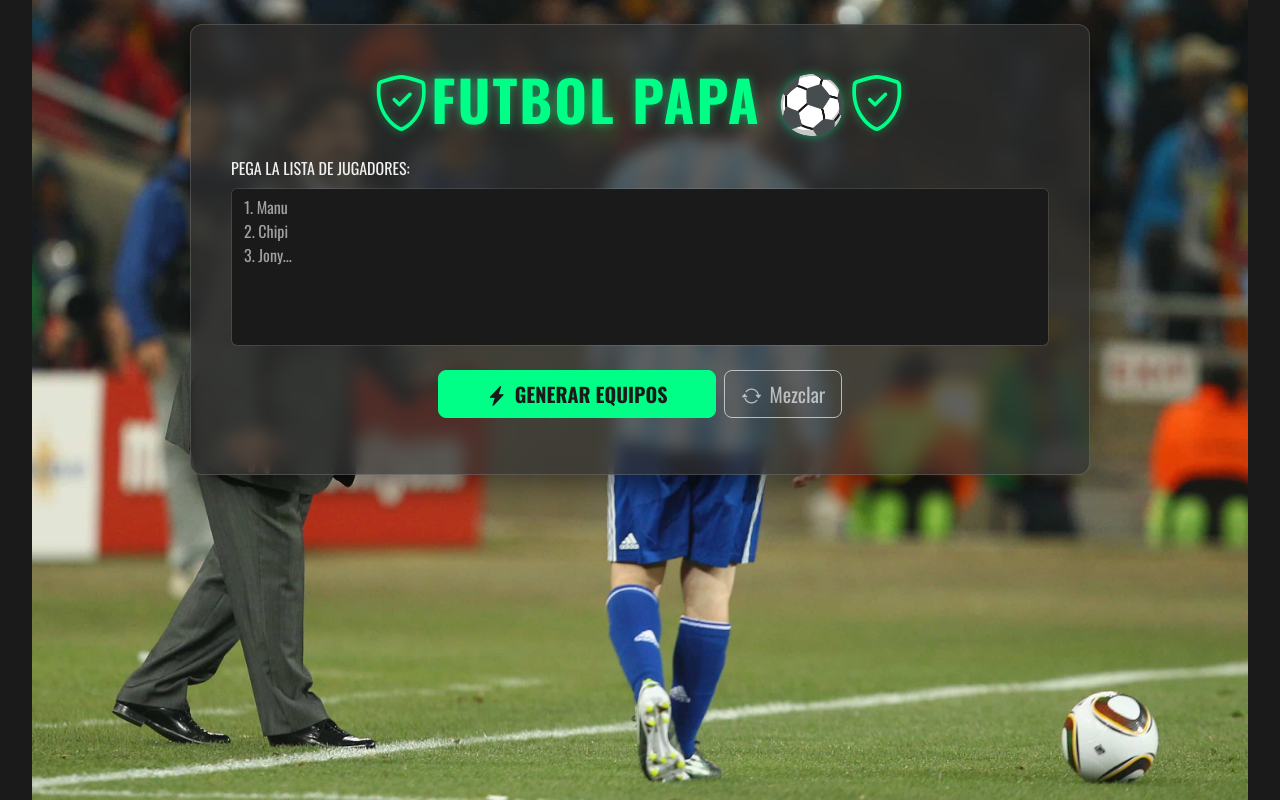
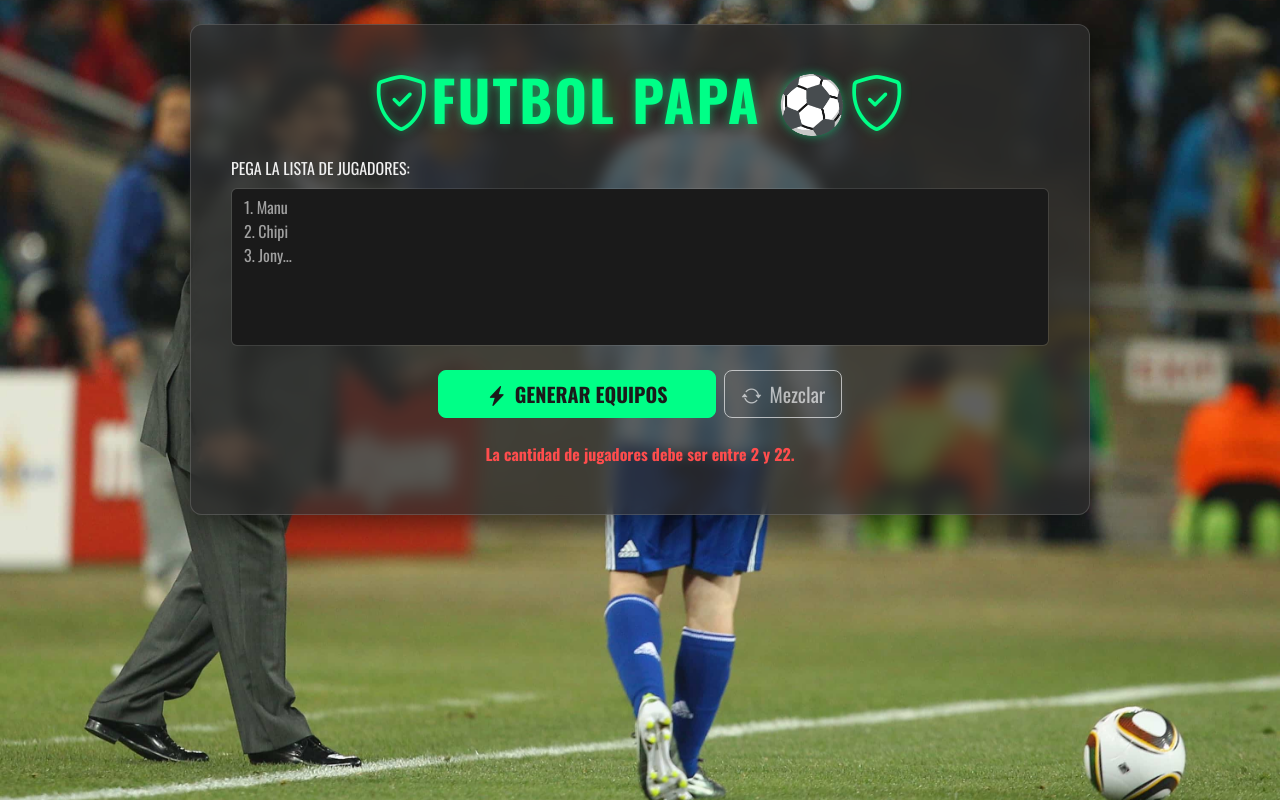
Before and after one commit to tomasgallas/armador-equipos, a plain HTML site: page index.html in a window 1280 px wide. Both pictures are taken after a click on the button "GENERAR EQUIPOS". Drawn offline with nearby package versions, Linux system fonts and the light colour scheme.

Commit message:
ajuste para movil

```diff
--- a/app.js
+++ b/app.js
@@ -17,10 +17,9 @@
     warning.textContent = '';
     warning.className = 'fw-bold mt-3'; // Resetea la clase de la advertencia
 
-    // Se agrega la clase 'teams-enter' para la animación de entrada
-    // Se agrega un ícono de camiseta a cada jugador
+    // Se usa 'col-6' para forzar 2 columnas en todas las pantallas, incluyendo móviles.
     teamsContainer.innerHTML =
-      `<div class="col-md-6 teams-enter">
+      `<div class="col-6 teams-enter">
         <div class="team-box">
           <h5><i class="bi bi-shield-shaded"></i> Equipo 1</h5>
           <ul id="list1" class="list-group list-group-flush">
@@ -28,7 +27,7 @@
           </ul>
         </div>
       </div>` +
-      `<div class="col-md-6 teams-enter" style="animation-delay: 0.1s;">
+      `<div class="col-6 teams-enter" style="animation-delay: 0.1s;">
         <div class="team-box">
           <h5><i class="bi bi-shield-shaded"></i> Equipo 2</h5>
           <ul id="list2" class="list-group list-group-flush">
@@ -62,12 +61,18 @@
   }
 
   btnGenerateTeams.addEventListener('click', () => {
-    // Se extrae el nombre ignorando el "1. " al inicio.
+    // Limpiamos cualquier advertencia anterior al comenzar
+    warning.textContent = '';
+    warning.className = 'fw-bold mt-3';
+
     const lines = textarea.value.trim().split('\n').map(l => l.replace(/^\d+\.\s*/, '').trim()).filter(Boolean);
 
-    // Permitimos equipos impares, pero mostramos advertencia
+    // --- ESTA ES LA PARTE CORREGIDA ---
     if (lines.length < 2 || lines.length > 22) {
-      return alert('La cantidad de jugadores debe ser entre 2 y 22.');
+      // En lugar de alert(), usamos nuestro div de advertencia
+      warning.textContent = 'La cantidad de jugadores debe ser entre 2 y 22.';
+      warning.className = 'warning-text fw-bold mt-3';
+      return; // Detenemos la función aquí
     }
 
     teams = splitTeams(lines);
--- a/index.html
+++ b/index.html
@@ -25,32 +25,20 @@
         }
 
         body {
-      /* La URL sigue apuntando a tu archivo local */
-      background-image: url('img/messi-maradona.jpg');
-
-      /* --- EL CAMBIO CLAVE ESTÁ ACÁ --- */
-      /* Le damos un tamaño del 90% del contenedor. ¡Podés jugar con este valor! */
-      background-size: 95%;
-
-      /* El resto de las propiedades son importantes y quedan igual */
+            background-image: url('img/messi-maradona11.jpg');
+            background-size: 100%;
             background-repeat: no-repeat;
             background-position: center;
             background-attachment: fixed;
-      background-color: var(--dark-bg); /* Rellena el 10% restante */
-
+            background-color: var(--dark-bg);
             font-family: 'Oswald', sans-serif;
             color: var(--text-light);
         }
 
-    /* --- Tarjeta principal con efecto "vidrio esmerilado" --- */
         .main-card {
-      /* Fondo semi-transparente para que se vea la imagen de atrás */
             background-color: rgba(44, 44, 44, 0.75);
-
-      /* El efecto de desenfoque (blur) */
             backdrop-filter: blur(8px);
-      -webkit-backdrop-filter: blur(8px); /* Para compatibilidad con Safari */
-
+            -webkit-backdrop-filter: blur(8px);
             border-radius: 0.75rem;
             padding: 1.5rem;
             border: 1px solid rgba(255, 255, 255, 0.15);
@@ -66,7 +54,6 @@
             text-shadow: 0 0 10px rgba(0, 255, 135, 0.5);
         }
 
-    /* Ajustes para Responsividad */
         @media (min-width: 768px) {
             .title {
                 font-size: 3.5rem;
@@ -76,7 +63,6 @@
             }
         }
 
-    /* --- Formularios y Botones --- */
         .form-label {
             color: var(--text-light);
             font-weight: 400;
@@ -111,13 +97,13 @@
             transform: scale(1.05);
         }
 
-    /* --- Cajas de Equipos --- */
         .team-box {
           background-color: var(--dark-bg);
           border: 1px solid var(--border-color);
           border-radius: 0.5rem;
           padding: 1.5rem;
           height: 100%;
+          text-align: center; /* <-- AÑADÍ ESTA LÍNEA PARA CENTRAR TODO */
         }
         .team-box h5 {
             color: var(--primary-accent);
@@ -128,7 +114,6 @@
             text-transform: uppercase;
         }
 
-    /* --- Jugadores en la lista --- */
         .list-group-item {
             background-color: transparent !important;
             color: var(--text-light) !important;
@@ -148,7 +133,6 @@
             color: var(--primary-accent);
         }
 
-    /* --- Animación de Entrada y Advertencia --- */
         @keyframes fadeIn {
             from { opacity: 0; transform: translateY(15px); }
             to { opacity: 1; transform: translateY(0); }
@@ -183,7 +167,7 @@
             <button id="btnReshuffle" class="btn btn-outline-light btn-lg" disabled><i class="bi bi-arrow-repeat me-2"></i>Mezclar</button>
         </div>
 
-      <div id="teamsContainer" class="row g-3 g-lg-4"></div>
+        <div id="teamsContainer" class="row row-cols-2 g-3 g-lg-4"></div>
         <div id="warning" class="fw-bold mt-3"></div>
 
     </div>
```
Also changed, not shown: img/messi-maradona11.jpg (renamed from img/messi-maradona.jpg), img/messi-maradona2.jpg (deleted), img/messi-maradona33.jpg (added). Lines whose indentation alone changed are shown as unchanged.
